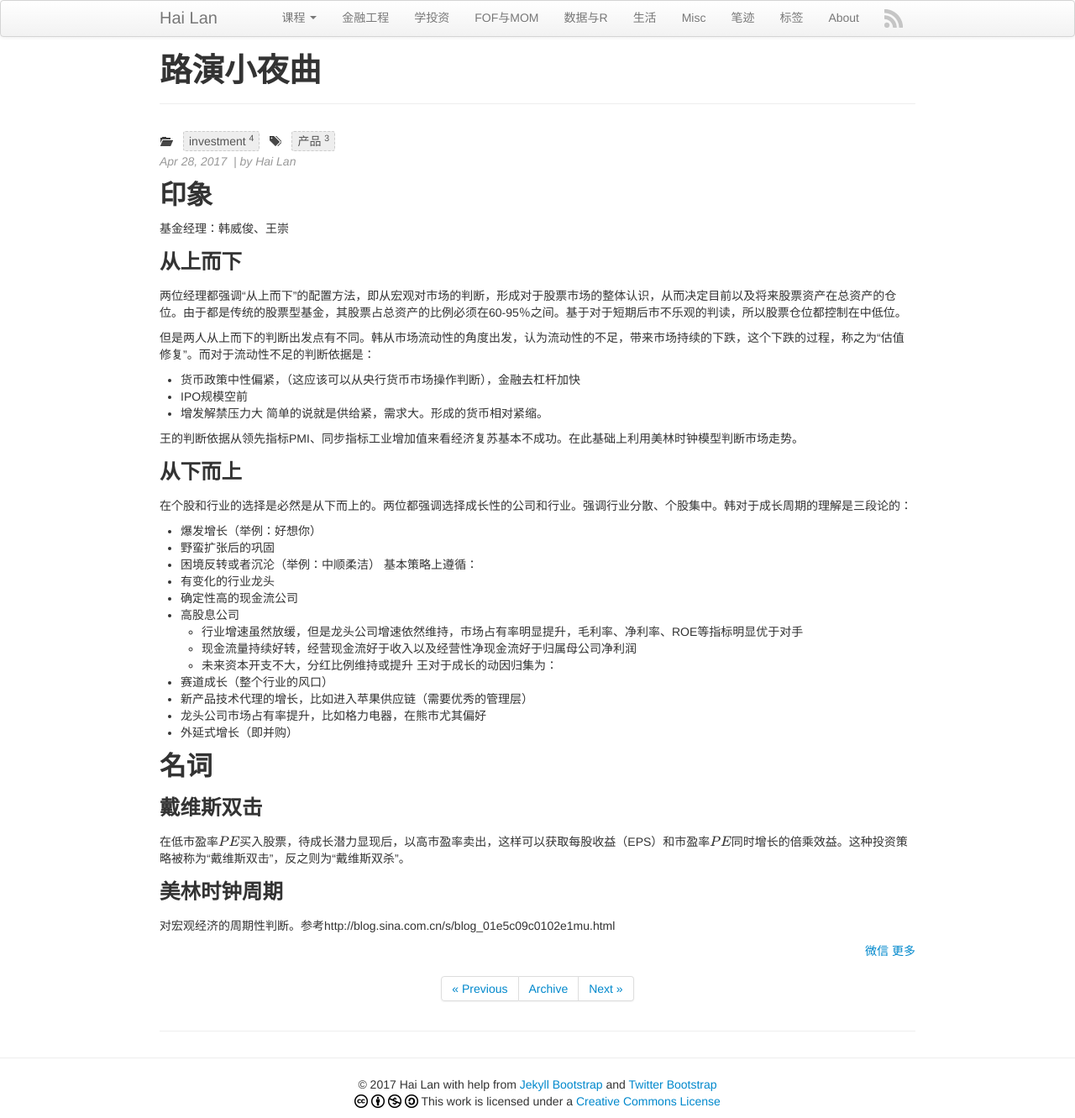
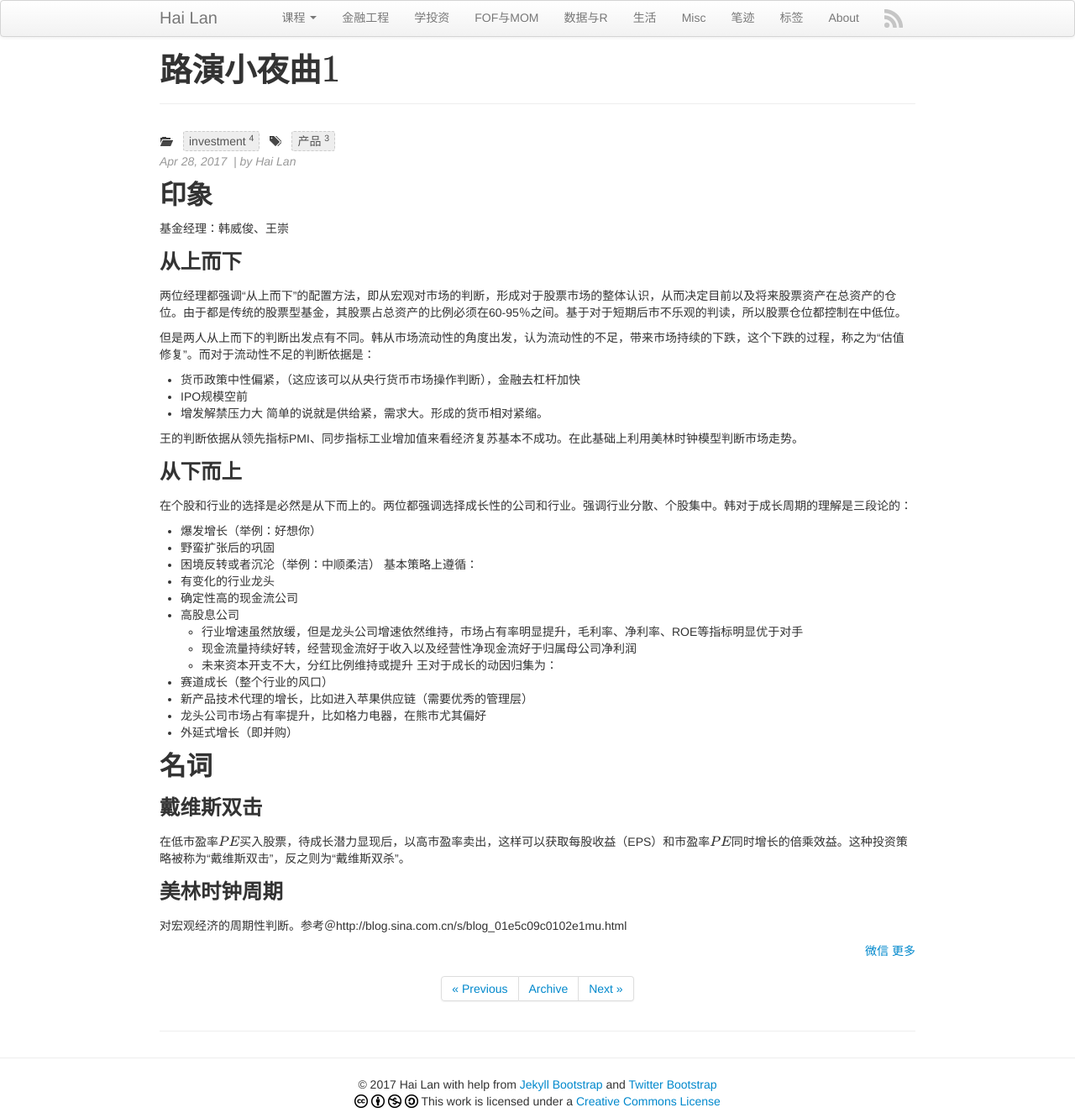
Before and after one commit to lhloki/lhloki.github.io, a Jekyll site: the page built from _posts/investment/2017-06-12-交银施罗德路演.md, in a window 1280 px wide. Shown: the whole page at 84% size. Built offline with Jekyll 4.4.1, drawn with Linux system fonts in a browser that asks for light colours; formulas are drawn with MathJax 3; comment, search, counter and statistics services are not loaded.

Commit message:
Changes to be committed: 	modified:   "_posts/investment/2017-06-12-\344\272\244\351\223\266\346\226\275\347\275\227\345\276\267\350\267\257\346\274\224.md"

```diff
--- a/_posts/investment/2017-06-12-交银施罗德路演.md
+++ b/_posts/investment/2017-06-12-交银施罗德路演.md
@@ -1,12 +1,12 @@
 ---
 layout: post
-title:  "路演小夜曲"
+title:  "路演小夜曲(1)"
 author: Hai Lan
 date:   2017-04-28 11:25:38 +0800
 categories: investment
 tags: [产品]
 use_math: true
-comments: true
+comments: false
 ---
 
 ## 印象
@@ -46,4 +46,4 @@ comments: true
 
 ### 美林时钟周期
 对宏观经济的周期性判断。
-参考http://blog.sina.com.cn/s/blog_01e5c09c0102e1mu.html
+参考＠http://blog.sina.com.cn/s/blog_01e5c09c0102e1mu.html
```
